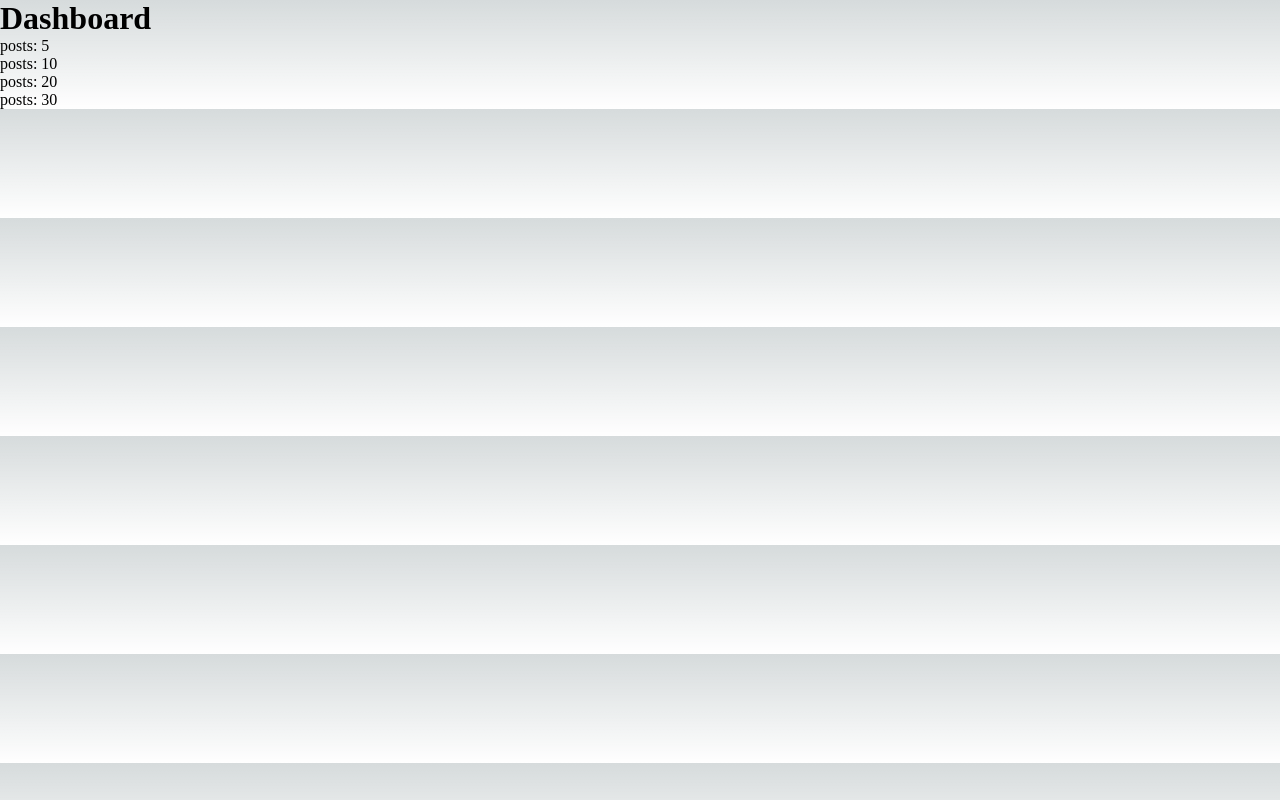
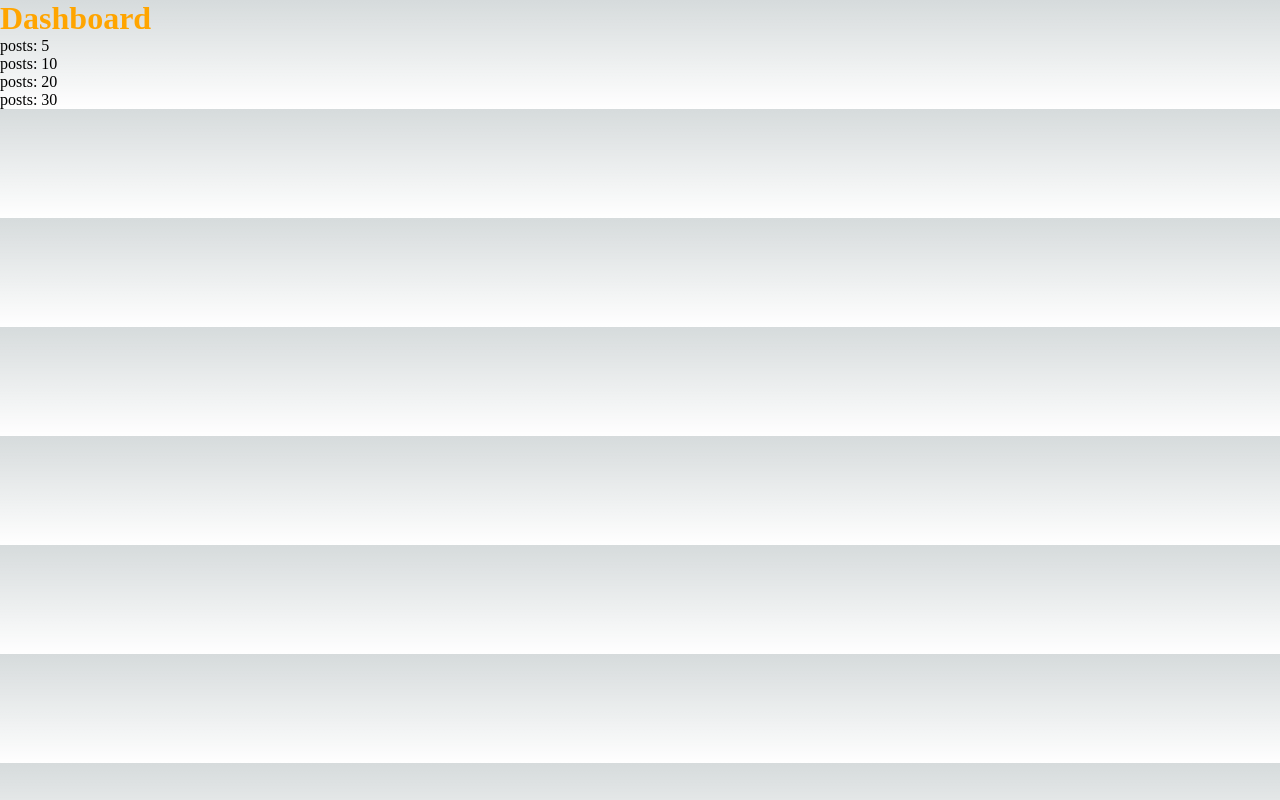
Before and after one commit to Quite-Right/NextJS, a Next.js app: page /dashboard in a window 1280 px wide. Built offline with nearby package versions, Linux system fonts and the light colour scheme; data requests are answered from the project's data file.

Commit message:
added scss stylings

```diff
--- a/package.json
+++ b/package.json
@@ -21,5 +21,8 @@
     "react-dom": "18.2.0",
     "swr": "^2.1.0",
     "typescript": "4.9.5"
+  },
+  "devDependencies": {
+    "sass": "^1.60.0"
   }
 }
--- a/src/pages/blog/index.tsx
+++ b/src/pages/blog/index.tsx
@@ -1,3 +1,5 @@
-const Blog = () => <h1>Blog page</h1>;
+import styles from '../../styles/Blog.module.scss'
+
+const Blog = () => <h1 className={styles.header}>Blog page</h1>;
 
 export default Blog;
--- a/src/pages/dashboard/index.tsx
+++ b/src/pages/dashboard/index.tsx
@@ -1,5 +1,5 @@
 import { useEffect, useState } from "react";
-
+import styles from "../../styles/Dashboard.module.scss"
 
 export default function Dashboard() {
  const [request, setRequest] = useState<{
@@ -22,7 +22,7 @@ export default function Dashboard() {
 
  if (fetching) return <h1>Loading...</h1>
  return <>
-    <h1>
+    <h1 className={styles.header}>
         Dashboard
     </h1>
     <div>
--- /dev/null
+++ b/src/styles/Blog.module.scss
@@ -0,0 +1,5 @@
+@import 'colors';
+
+.header {
+    color: $purple;
+}
--- /dev/null
+++ b/src/styles/Dashboard.module.scss
@@ -0,0 +1,5 @@
+@import 'colors';
+
+.header {
+    color: $orange;
+}
--- /dev/null
+++ b/src/styles/_colors.scss
@@ -0,0 +1,2 @@
+$orange: orange;
+$purple: purple;
```
Also changed, not shown: 1 other file (tests, documents, lock files or other folders).
